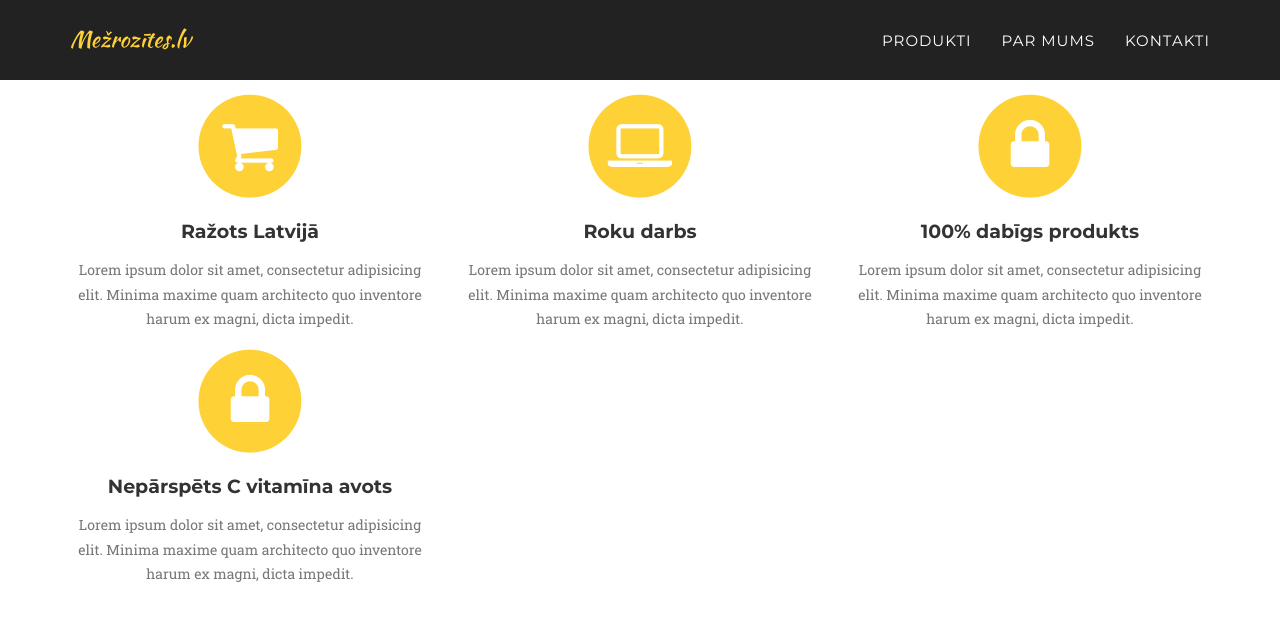
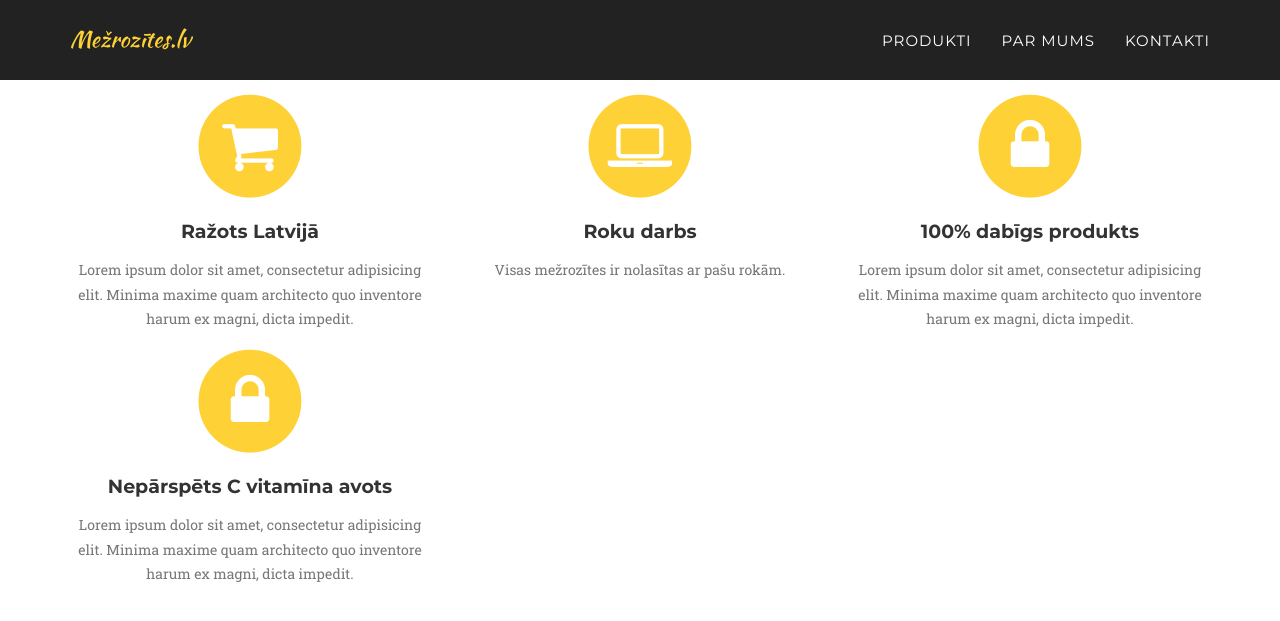
Before and after one commit to rainersgr/mezrozites, a Jekyll site: the page built from index.html, in a window 1280 px wide and 900 px high, scrolled down 1053 px. Shown: the top 621 px of the window. Built offline with Jekyll 4.4.1, drawn with Linux system fonts in a browser that asks for light colours; some web fonts are replaced.

Commit message:
Papildināts teksts roku darbs

```diff
--- a/_includes/services.html
+++ b/_includes/services.html
@@ -22,7 +22,7 @@
                         <i class="fa fa-laptop fa-stack-1x fa-inverse"></i>
                     </span>
                     <h4 class="service-heading">Roku darbs</h4>
-                    <p class="text-muted">Lorem ipsum dolor sit amet, consectetur adipisicing elit. Minima maxime quam architecto quo inventore harum ex magni, dicta impedit.</p>
+                    <p class="text-muted">Visas mežrozītes ir nolasītas ar pašu rokām.</p>
                 </div>
                 <div class="col-md-4">
                     <span class="fa-stack fa-4x">
```
Also changed, not shown: 8 other files.
